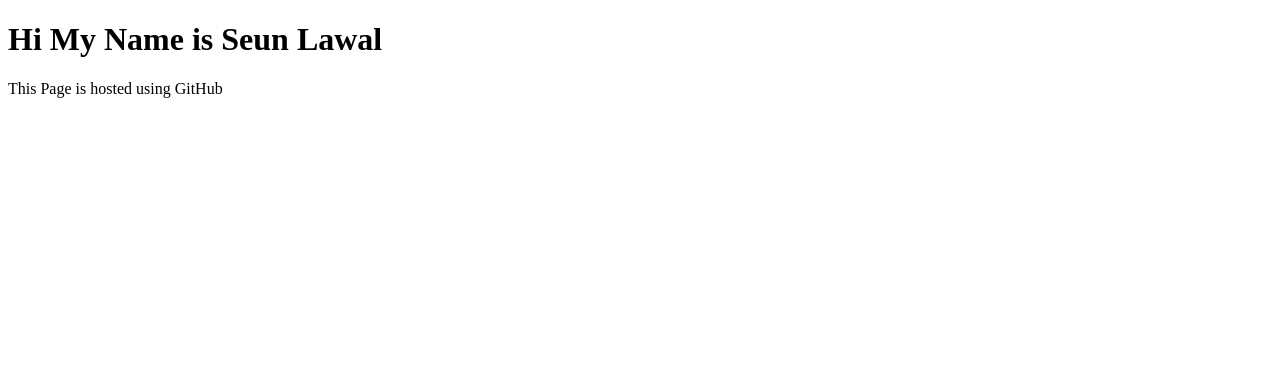
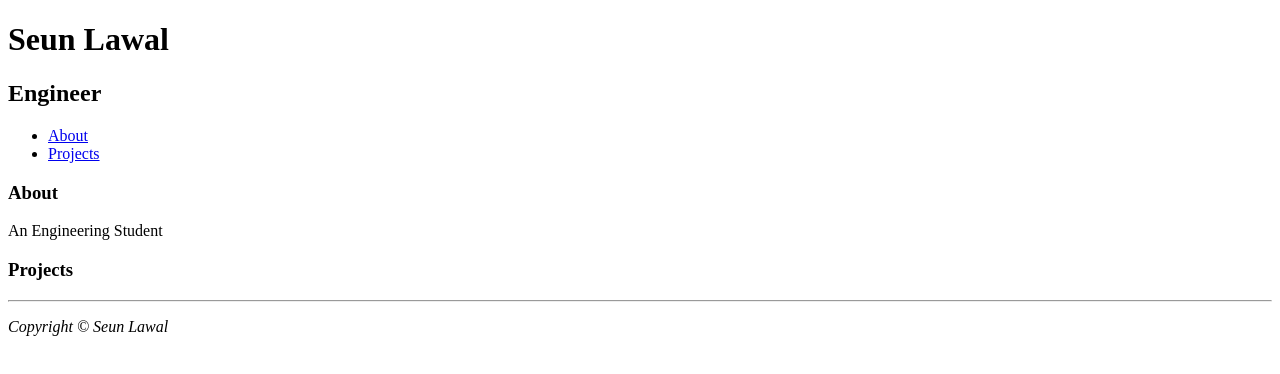
Before and after one commit to seunss/seunss.github.io, a plain HTML site: page index.html in a window 1280 px wide. Drawn offline with Linux system fonts and the light colour scheme.

Commit message:
Temp Page

```diff
--- a/index.html
+++ b/index.html
@@ -1,11 +1,38 @@
 <!DOCTYPE html>
-<html>
-    <body>
-        <h1>
-            Hi My Name is Seun Lawal
-        </h1>
-        <p>
-            This Page is hosted using GitHub
-        </p>
-    </body>
+<html lang="en">
+<head >
+   <meta charset="utf-8">
+   <title>Seun Lawal</title>
+</head>
+<body>
+<header>
+  <h1>Seun Lawal</h1>
+  <h2>Engineer</h2>
+  <nav>
+    <ul>
+	  <li><a href="#">About</a></li>
+	  <li><a href="#">Projects</a></li>
+    </ul>
+  </nav>
+</header>
+<article>
+   <section>
+	   <h3>About</h3>
+	   <p>
+        An Engineering Student
+		 </p>
+
+   </section>
+   <section>
+	   <h3>Projects</h3>
+	   <div>
+
+	   </div>
+	   <hr/>
+   </section>
+</article>
+<footer>
+  <p><em>Copyright &copy; Seun Lawal</em></p>
+</footer>
+</body>
 </html>
```
